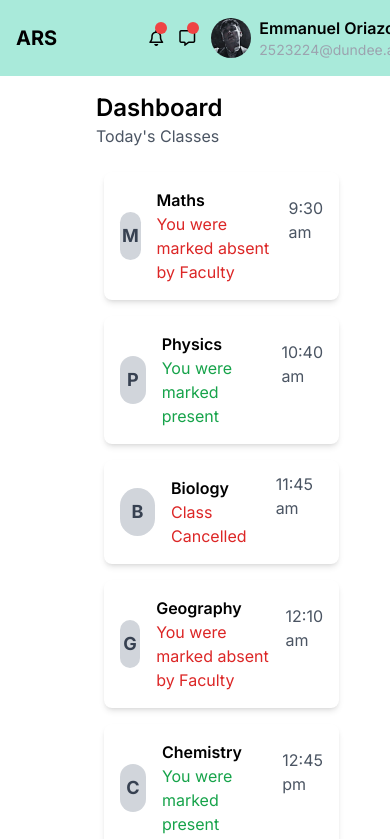
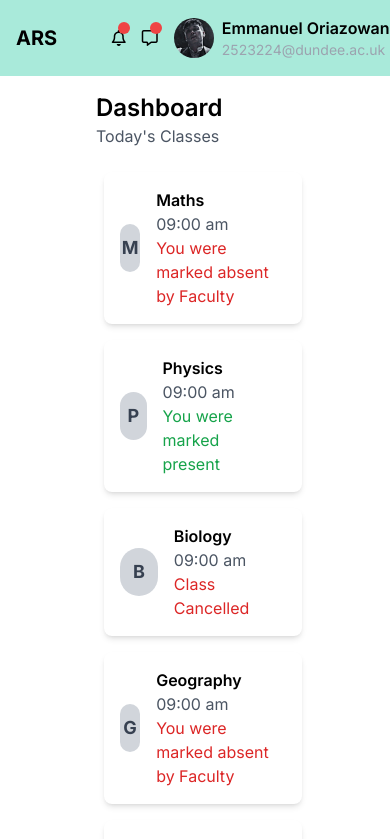
Before and after one commit to Emmanuel-Ehis/attendance-recording-software, a Next.js app: page / in a window 390 px wide. Shown: the top 839 px of the page. Built offline with nearby package versions, Linux system fonts and the light colour scheme; a web font is replaced by a local one.

Commit message:
resposive design

```diff
--- a/src/app/components/Dashboard.jsx
+++ b/src/app/components/Dashboard.jsx
@@ -27,6 +27,7 @@ const Dashboard = ({ setSelectedClass }) => {
             </div>
             <div className="flex flex-col flex-grow">
   <p className="font-semibold text-black">{classItem.name}</p>
+  <p className="text-gray-600 md:hidden">09:00 am</p>
   {classItem.status === 'present' ? (
     <p className="text-green-600">You were marked present</p>
   ) : classItem.status === 'cancelled' ? (
@@ -40,7 +41,7 @@ const Dashboard = ({ setSelectedClass }) => {
   )}
 </div>
             <div className="flex items-center mt-[-2rem]">
-              <p className="text-gray-600">{classItem.time}</p>
+              <p className="text-gray-600 hidden md:block">{classItem.time}</p>
             </div>
           </div>
         ))}
```
